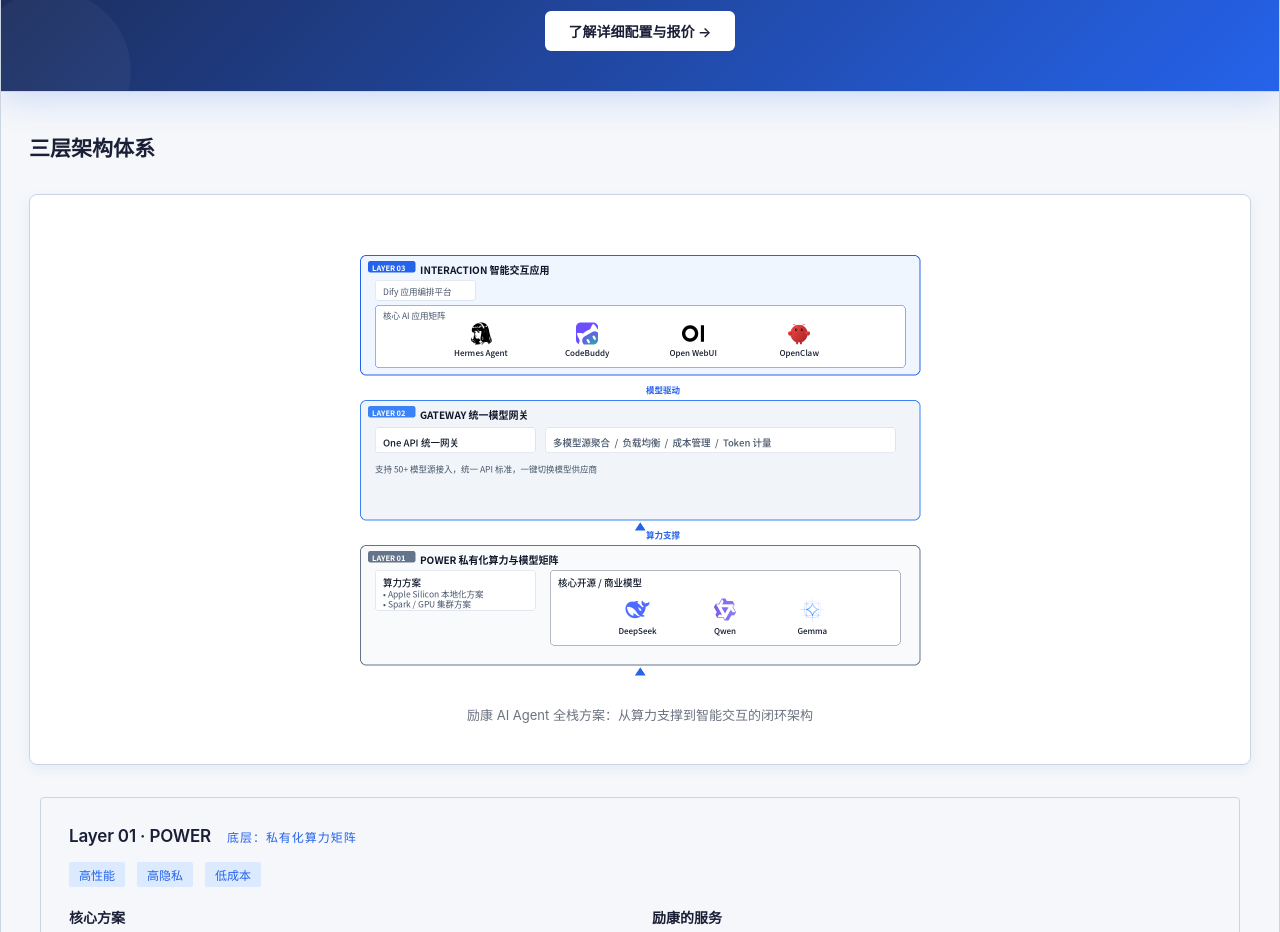
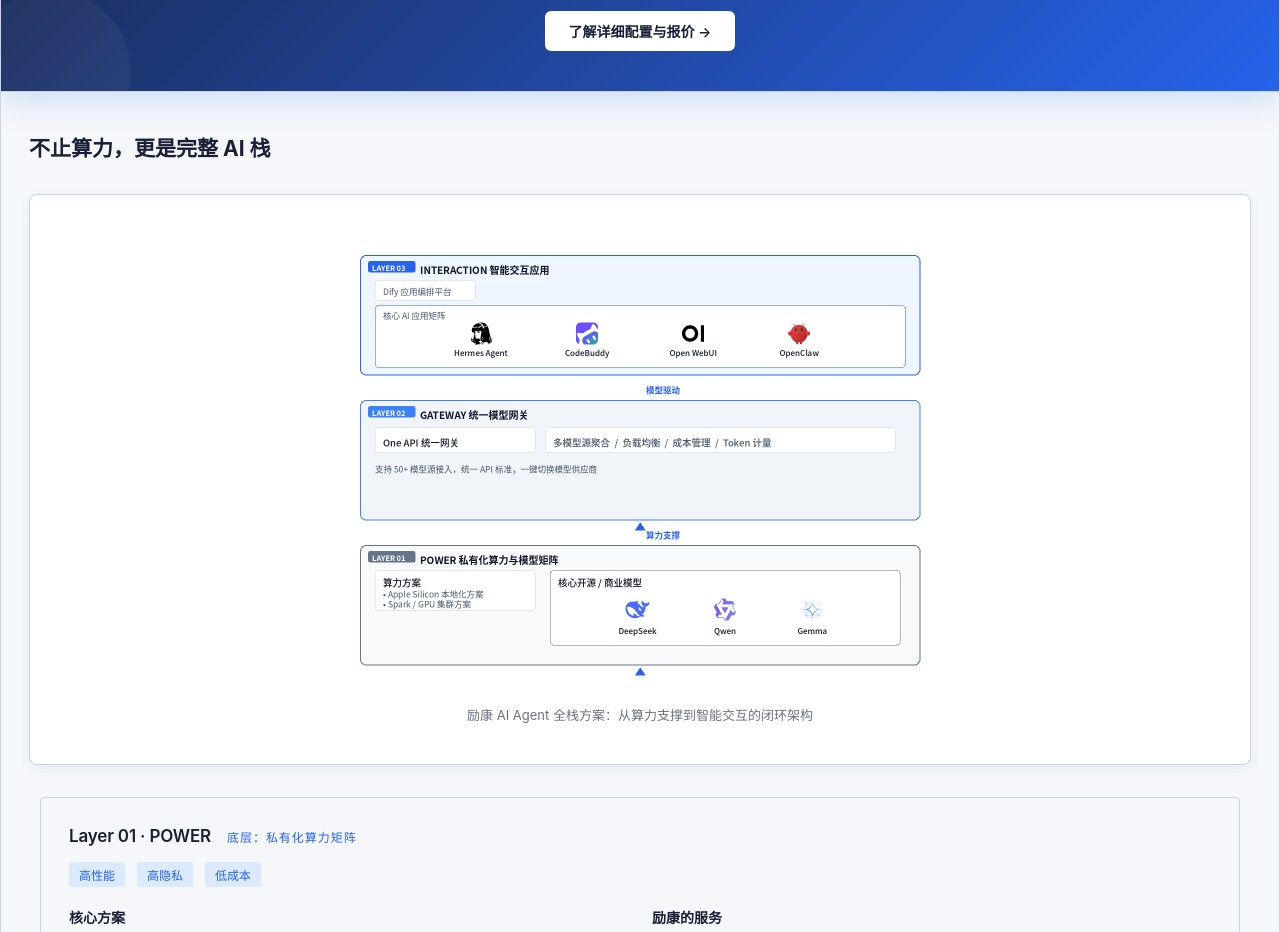
Before and after one commit to rogercwchenhk/leadcom-website, a plain HTML site: page ai-solutions.html in a window 1280 px wide. Shown: the part 780-1712 px from the top of the page. Drawn offline with Linux system fonts and the light colour scheme.

Commit message:
refactor: update architecture section title to '不止算力，更是完整 AI 栈'

```diff
--- a/ai-solutions.html
+++ b/ai-solutions.html
@@ -326,7 +326,7 @@ var _hmt = _hmt || [];
 </div>
 
 <div class="architecture">
-  <div class="section-label" style="font-size:21px;font-weight:700;color:var(--ink);text-transform:none;letter-spacing:normal;margin-bottom:24px">三层架构体系</div>
+  <div class="section-label" style="font-size:21px;font-weight:700;color:var(--ink);text-transform:none;letter-spacing:normal;margin-bottom:24px">不止算力，更是完整 AI 栈</div>
   <div style="text-align:center;margin:32px 0;background:#fff;padding:40px;border:var(--rule);border-radius:8px;box-shadow:0 4px 12px rgba(37,99,235,0.08)">
     <img src="images/ai-architecture-diagram.png" alt="AI Agent 全栈三层架构示意图" style="max-width:600px;width:100%;height:auto">
     <p style="font-size:13px;color:var(--ink3);margin-top:16px">励康 AI Agent 全栈方案：从算力支撑到智能交互的闭环架构</p>
```
